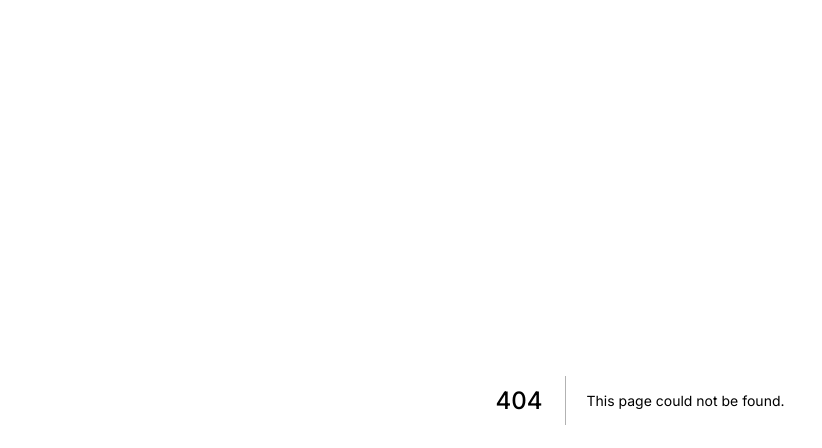
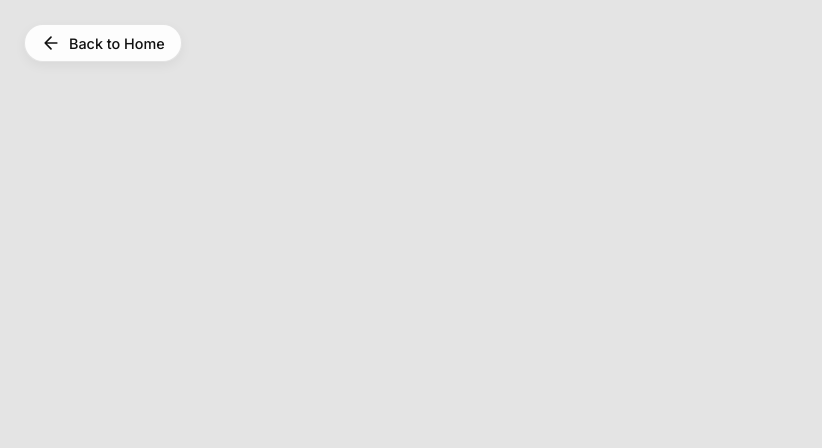
Before and after one commit to shubhankarsahu09/Creator, a Next.js app: page /mediakit in a window 1280 px wide. Before the commit this address had no page. Shown: the top 448 px of the page, without its empty margins (0-822 px from the left). Built offline with nearby package versions, Linux system fonts and the light colour scheme.

Commit message:
Embed MediaKit in an internal page using iframe

```diff
--- /dev/null
+++ b/src/app/mediakit/page.module.css
@@ -0,0 +1,38 @@
+.container {
+  width: 100vw;
+  height: 100vh;
+  position: relative;
+  background: #E4E4E4;
+  overflow: hidden;
+}
+
+.backBtn {
+  position: absolute;
+  top: 1.5rem;
+  left: 1.5rem;
+  display: flex;
+  align-items: center;
+  gap: 0.5rem;
+  color: #111;
+  text-decoration: none;
+  font-size: 0.9rem;
+  font-weight: 500;
+  transition: all 0.3s ease;
+  z-index: 10;
+  padding: 0.5rem 1rem;
+  border-radius: 2rem;
+  background: rgba(255, 255, 255, 0.9);
+  border: 1px solid rgba(0, 0, 0, 0.1);
+  box-shadow: 0 4px 12px rgba(0,0,0,0.05);
+}
+
+.backBtn:hover {
+  background: #fff;
+  transform: translateX(-4px);
+}
+
+.iframe {
+  width: 100%;
+  height: 100%;
+  border: none;
+}
--- /dev/null
+++ b/src/app/mediakit/page.tsx
@@ -0,0 +1,22 @@
+import Link from 'next/link';
+import styles from './page.module.css';
+
+export default function MediaKitPage() {
+  return (
+    <div className={styles.container}>
+      <Link href="/" className={styles.backBtn}>
+        <svg width="20" height="20" viewBox="0 0 24 24" fill="none" stroke="currentColor" strokeWidth="2" strokeLinecap="round" strokeLinejoin="round">
+          <path d="M19 12H5M12 19l-7-7 7-7"/>
+        </svg>
+        Back to Home
+      </Link>
+      <iframe
+        src="https://beacons.ai/setuprizx/mediakit"
+        className={styles.iframe}
+        title="Beacon MediaKit"
+        frameBorder="0"
+        allowFullScreen
+      />
+    </div>
+  );
+}
```
Also changed, not shown: src/app/page.tsx (+3 -5 lines).
